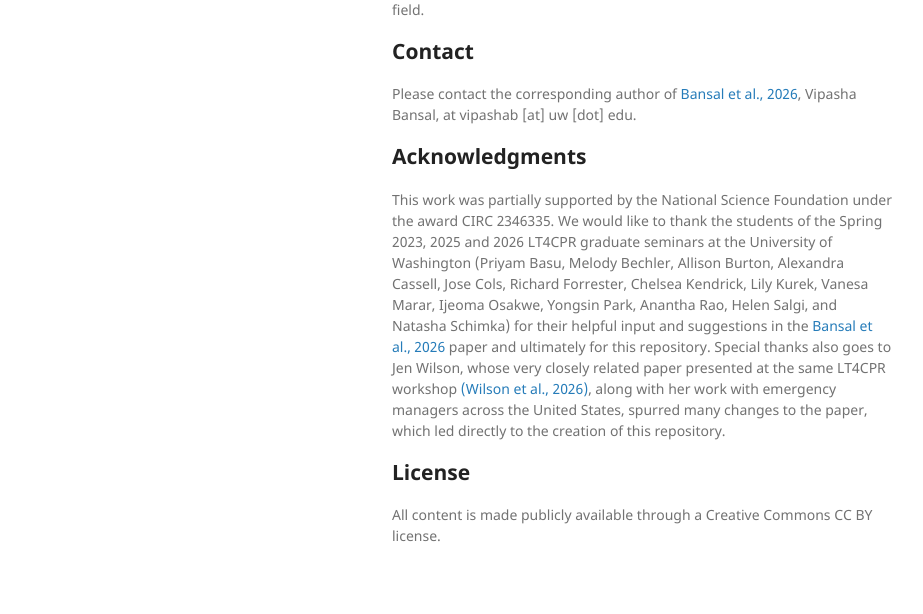
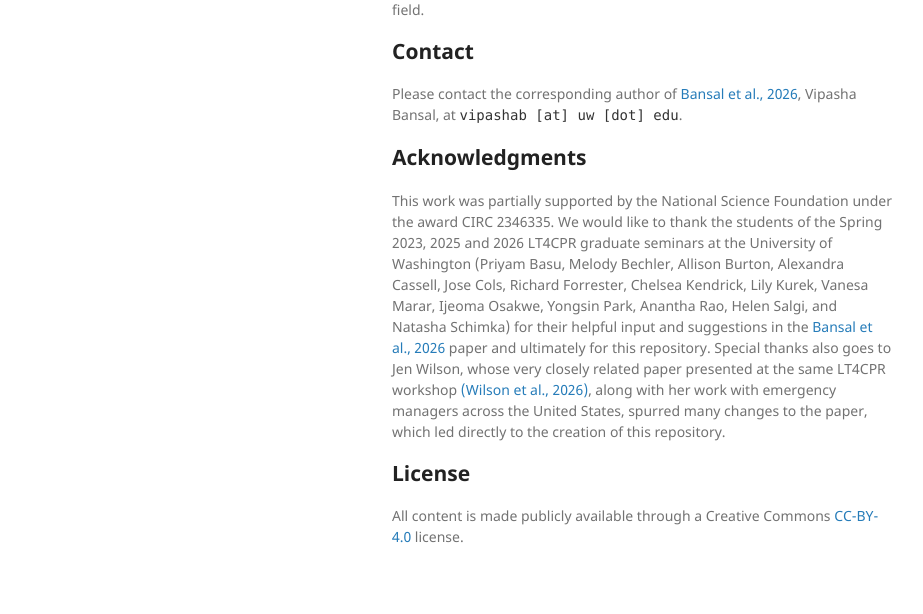
Before and after one commit to mt-crisis-ready/mt-crisis-ready.github.io, a Jekyll site: the page built from index.md, in a window 1280 px wide. Shown: the part 1334-1948 px from the top of the page, without its empty margins (178-1101 px from the left). Built offline with Jekyll 4.4.1, drawn with Linux system fonts in a browser that asks for light colours.

Commit message:
Add license reference, minor formatting changes in index.md

```diff
--- a/index.md
+++ b/index.md
@@ -29,12 +29,12 @@ See the [Bansal et al., 2026](https://arxiv.org/abs/2601.10082) paper for applic
 
 ## **Contact**
 
-Please contact the corresponding author of [Bansal et al., 2026](https://arxiv.org/abs/2601.10082), Vipasha Bansal, at vipashab [at] uw [dot] edu.
+Please contact the corresponding author of [Bansal et al., 2026](https://arxiv.org/abs/2601.10082), Vipasha Bansal, at `vipashab [at] uw [dot] edu`.
 
 ## **Acknowledgments**
 
-This work was partially supported by the National Science Foundation under the award CIRC 2346335. We would like to thank the students of the Spring 2023, 2025 and 2026 LT4CPR graduate seminars at the University of Washington (Priyam Basu, Melody Bechler, Allison Burton, Alexandra Cassell, Jose Cols, Richard Forrester, Chelsea Kendrick, Lily Kurek, Vanesa Marar, Ijeoma Osakwe, Yongsin Park, Anantha Rao, Helen Salgi, and Natasha Schimka) for their helpful input and suggestions in the [Bansal et al., 2026](https://arxiv.org/abs/2601.10082) paper and ultimately for this repository. Special thanks also goes to Jen Wilson, whose very closely related paper presented at the same LT4CPR workshop [(Wilson et al., 2026)](https://arxiv.org/abs/2601.10082), along with her work with emergency managers across the United States, spurred many changes to the paper, which led directly to the creation of this repository.
+This work was partially supported by the National Science Foundation under the award CIRC 2346335. We would like to thank the students of the Spring 2023, 2025 and 2026 LT4CPR graduate seminars at the University of Washington (Priyam Basu, Melody Bechler, Allison Burton, Alexandra Cassell, Jose Cols, Richard Forrester, Chelsea Kendrick, Lily Kurek, Vanesa Marar, Ijeoma Osakwe, Yongsin Park, Anantha Rao, Helen Salgi, and Natasha Schimka) for their helpful input and suggestions in the [Bansal et al., 2026](https://arxiv.org/abs/2601.10082) paper and ultimately for this repository. Special thanks also goes to Jen Wilson, whose very closely related paper presented at the same LT4CPR workshop [(Wilson et al., 2026)]([https://arxiv.org/abs/2601.10082](https://arxiv.org/abs/2610.32842)), along with her work with emergency managers across the United States, spurred many changes to the paper, which led directly to the creation of this repository.
 
 ## **License**
 
-All content is made publicly available through a Creative Commons CC BY license.
+All content is made publicly available through a Creative Commons [CC-BY-4.0](LICENSE.md)  license.
```
